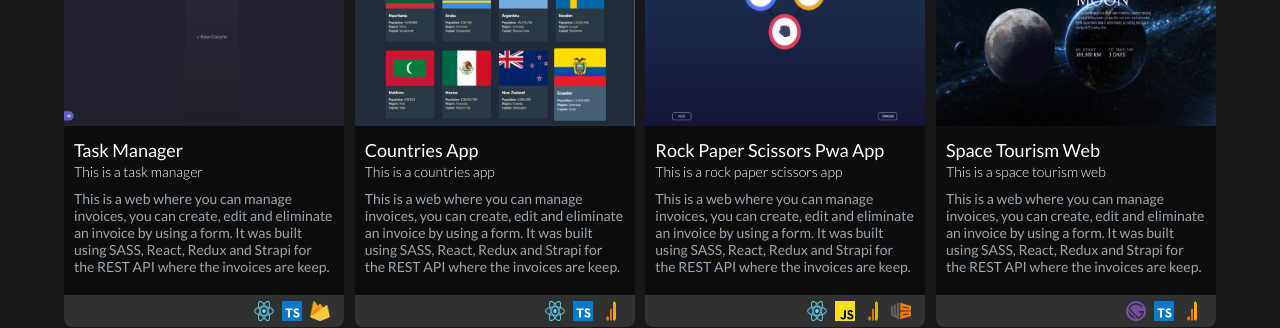
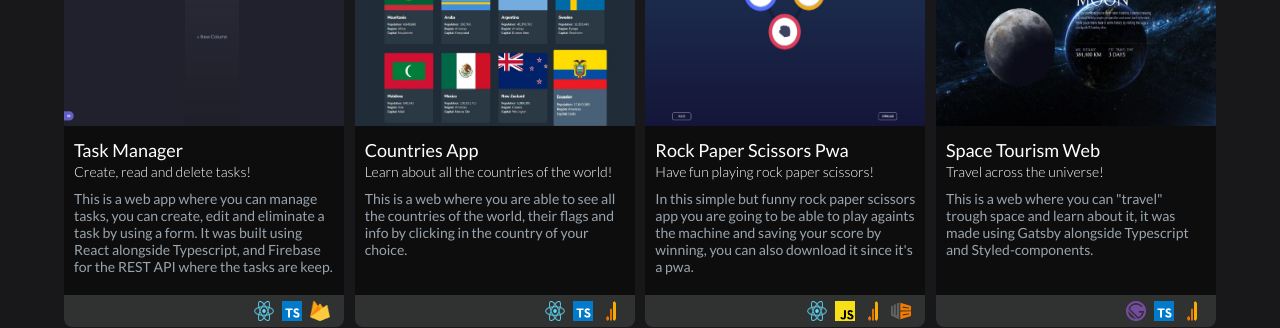
Before and after one commit to L3andr0o/portfolio, a Next.js app: page / in a window 1280 px wide. Shown: the part 800-1128 px from the top of the page. Built offline with nearby package versions, Linux system fonts and the light colour scheme.

Commit message:
added translation to cards

```diff
--- a/components/footer.tsx
+++ b/components/footer.tsx
@@ -11,7 +11,7 @@ export default function Footer(){
           <Link href="https://wa.me/584245069396" target='_blank'>
             <BsWhatsapp className="whatsapp"/>
           </Link>
-          <Link href="https://www.linkedin.com/in/leandro-p%C3%A9rez-barahona-743a37211/" target='_blank'>
+          <Link href="https://www.linkedin.com/in/leandro-perez-743a37211/" target='_blank'>
             <AiFillLinkedin className="linkedin" />
           </Link>
           <Link href="https://github.com/leandroperez19" target='_blank'>
--- a/components/projectCard.tsx
+++ b/components/projectCard.tsx
@@ -1,6 +1,6 @@
 import styled from "styled-components";
 import Image, { StaticImageData } from "next/image";
-import { useRouter } from "next/router";
+import { useLang } from "../context/langContext";
 
 interface Props{
   img : StaticImageData,
@@ -14,8 +14,8 @@ interface Props{
 
 export default function ProjectCard({img,name,subt,description,techs,repo,demo} : Props){
 
-  const router = useRouter();
-  const goTo = (href:string)=>window.open(href,'_blank')
+  const goTo = (href:string)=>window.open(href,'_blank');
+  const {language} = useLang();
 
   return(
     <Wrapper>
@@ -31,7 +31,7 @@ export default function ProjectCard({img,name,subt,description,techs,repo,demo}
         ))}
       </div>
       <div className="btns">
-        <button onClick={()=>goTo(repo)}>Code</button>
+        <button onClick={()=>goTo(repo)}>{language.cardsCodeBtn}</button>
         <button onClick={()=>goTo(demo)}>Demo</button>
       </div>
     </Wrapper>
@@ -45,10 +45,8 @@ const Wrapper = styled.div`
   color: #fff;
   border-radius: 8px;
   overflow: hidden;
-  /* margin: 20px auto; */
   margin: 15px 0;
   max-width: 280px;
-  /* cursor: pointer; */
   transition: all .3s cubic-bezier(0.165, 0.84, 0.44, 1);
   @media (max-width:425px) {
     width: 100%;
@@ -75,6 +73,10 @@ const Wrapper = styled.div`
       margin-top: 10px;
       font-size: 14px;
       color: #99a4ac;
+      max-height: 85px;
+      min-height: 85px;
+      max-width: 100%;
+      text-overflow: clip;
     }
   }
   .techs-used{
--- a/intl/en.ts
+++ b/intl/en.ts
@@ -5,6 +5,15 @@ export default {
     navbarLink3: 'Resume',
     navbarLink4: 'Contact',
     projectsHeader: 'My Projects',
+    taskManagerSubt: 'Create, read and delete tasks!',
+    taskManagerDesc: 'This is a web app where you can manage tasks, you can create, edit and eliminate a task by using a form. It was built using React alongside Typescript, and Firebase for the REST API where the tasks are keep.',
+    countriesAppSubt: 'Learn about all the countries of the world!',
+    countriesAppDesc: 'This is a web where you are able to see all the countries of the world, their flags and info by clicking in the country of your choice.',
+    rockPaperScissorsSubt:'Have fun playing rock paper scissors!',
+    rockPaperScissorsDesc:"In this simple but funny rock paper scissors app you are going to be able to play againts the machine and saving your score by winning, you can also download it since it's a pwa.",
+    spaceTourismWebSubt:'Travel across the universe!',
+    spaceTourismWebDesc:'This is a web where you can "travel" trough space and learn about it, it was made using Gatsby alongside Typescript and Styled-components.',
+    cardsCodeBtn:'Code',
     formHeader: 'Contact Me',
     formInp1: 'Your Name',
     formInp2: 'Your Email Adress',
--- a/intl/es.ts
+++ b/intl/es.ts
@@ -5,6 +5,15 @@ export default {
     navbarLink3: 'Resumen',
     navbarLink4: 'Contacto',
     projectsHeader: 'Mis Proyectos',
+    taskManagerSubt: 'Crea, lee y edita tus tareas!',
+    taskManagerDesc: 'En esta web puedes administrar tareas, puedes crear, editar y eliminar una tarea a traves de un formulario. Fue hecha usando React junto a Typescript y Firebase para la API REST donde se guardan las tareas.',
+    countriesAppSubt: 'Aprende sobre los paises del mundo!',
+    countriesAppDesc: 'Esta es una web donde puedes ver todos los países del mundo, sus banderas e información haciendo clic en el país de tu elección.',
+    rockPaperScissorsSubt:'Diviertete jugando piedra, papel o tijeras!',
+    rockPaperScissorsDesc:'En esta sencilla pero divertida aplicación de piedra, papel o tijera vas a poder jugar contra la máquina y guardar tu puntuación al ganar, también puedes descargarla ya que es una pwa.',
+    spaceTourismWebSubt:'Viaja a traves del universo!',
+    spaceTourismWebDesc:'Esta es una web donde puedes "viajar" por el espacio y aprender sobre él, fue hecha usando Gatsby junto Typescript y Styled-components.',
+    cardsCodeBtn:'Codigo',
     formHeader:'Contáctame',
     formInp1: 'Nombre',
     formInp2: 'Email',
--- a/pages/index.tsx
+++ b/pages/index.tsx
@@ -47,8 +47,8 @@ export default function Home() {
         <ProjectCard
           img={TasksManager}
           name='Task Manager'
-          subt='This is a task manager'
-          description='This is a web where you can manage invoices, you can create, edit and eliminate an invoice by using a form. It was built using SASS, React, Redux and Strapi for the REST API where the invoices are keep.'
+          subt={language.taskManagerSubt}
+          description={language.taskManagerDesc}
           techs={[ReactJs,Typescript,Firebase]}
           repo='https://github.com/leandroperez19/tasks-manager'
           demo='https://tasks-manager-kanban.netlify.app/'
@@ -56,17 +56,17 @@ export default function Home() {
         <ProjectCard
           img={CountriesApp}
           name='Countries App'
-          subt='This is a countries app'
-          description='This is a web where you can manage invoices, you can create, edit and eliminate an invoice by using a form. It was built using SASS, React, Redux and Strapi for the REST API where the invoices are keep.'
+          subt={language.countriesAppSubt}
+          description={language.countriesAppDesc}
           techs={[ReactJs,Typescript,Analytics]}
           repo='https://github.com/leandroperez19/countries-typescript'
           demo='https://countries-api-site.netlify.app'
         />
         <ProjectCard
           img={RockPaperScissors}
-          name='Rock Paper Scissors Pwa App'
-          subt='This is a rock paper scissors app'
-          description='This is a web where you can manage invoices, you can create, edit and eliminate an invoice by using a form. It was built using SASS, React, Redux and Strapi for the REST API where the invoices are keep.'
+          name='Rock Paper Scissors Pwa'
+          subt={language.rockPaperScissorsSubt}
+          description={language.rockPaperScissorsDesc}
           techs={[ReactJs,Javascript,Analytics,Workbox]}
           repo='https://github.com/leandroperez19/rock-paper-scissors-pwa'
           demo='https://rock-papers-scissors-pwa.netlify.app'
@@ -74,8 +74,8 @@ export default function Home() {
         <ProjectCard
           img={SpaceTourismWeb}
           name='Space Tourism Web'
-          subt='This is a space tourism web'
-          description='This is a web where you can manage invoices, you can create, edit and eliminate an invoice by using a form. It was built using SASS, React, Redux and Strapi for the REST API where the invoices are keep.'
+          subt={language.spaceTourismWebSubt}
+          description={language.spaceTourismWebDesc}
           techs={[Gatsby,Typescript,Analytics]}
           repo='https://github.com/leandroperez19/space-tourism-web'
           demo='https://space-tourism-web-gatsby.netlify.app/'
```
Also changed, not shown: assets/CountriesApp.jpg.
